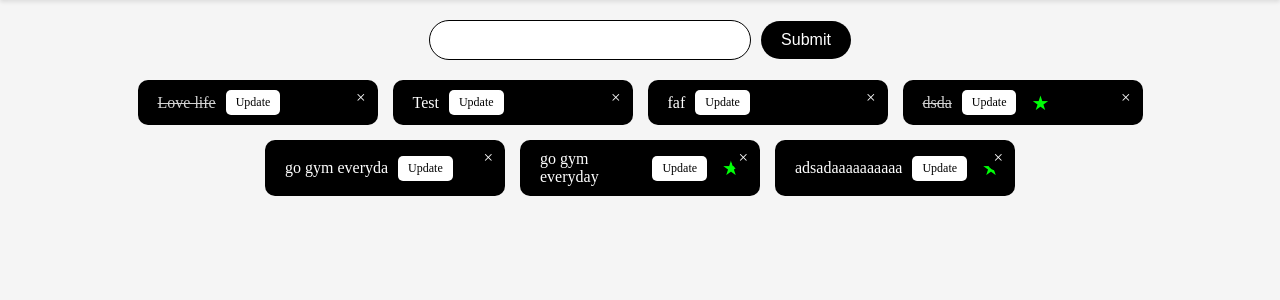
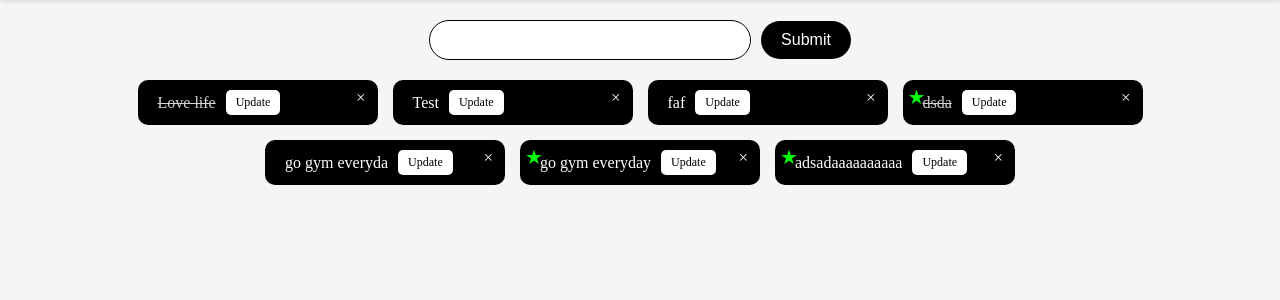
Before and after one commit to WhatTheyOnn/Django_Habit, a Django app: template habit_tracker/templates/Habit_tracker/list.html in a window 1280 px wide. Shown: the part 56-356 px from the top of the page. Run offline with Django 4.2, Linux system fonts and the light colour scheme; the template is opened without the code that fills it: values that come from a table or form of the project are taken from there, others are empty; data comes from the database, SQL or seed files in the repository; both versions use the stored data as it was after the commit; some web fonts are replaced.

Commit message:
edited styles to move the green star to top left of the habit card

```diff
--- a/habit_tracker/templates/Habit_tracker/list.html
+++ b/habit_tracker/templates/Habit_tracker/list.html
@@ -112,7 +112,9 @@
         .high-priority {
             color: #00ff08;
             font-size: 20px;
-            margin-left: 5px;
+            position: absolute;
+            top: 5px;
+            left: 5px;
         }
         strike {
             color: lightgray;
```
Also changed, not shown: db.sqlite3.
